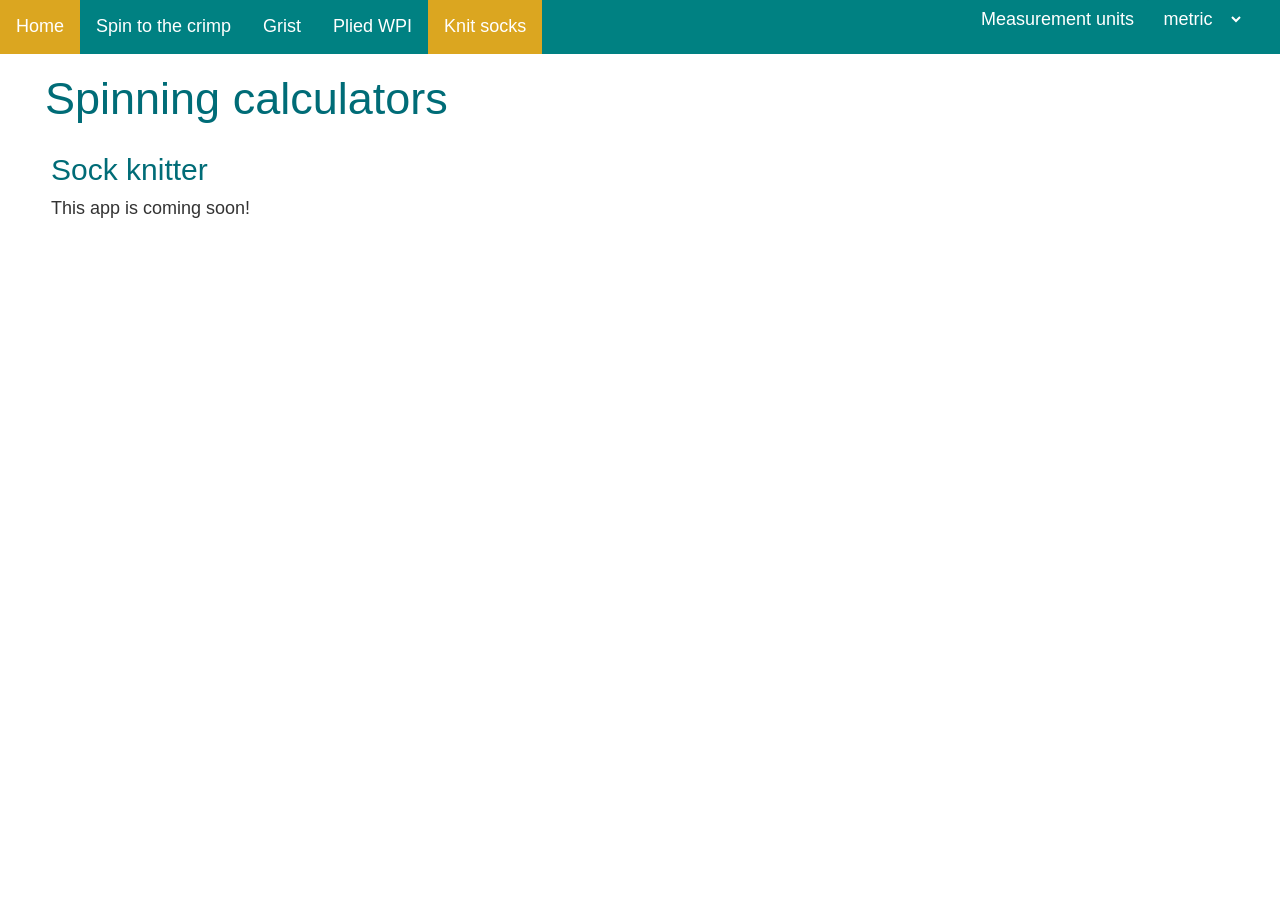
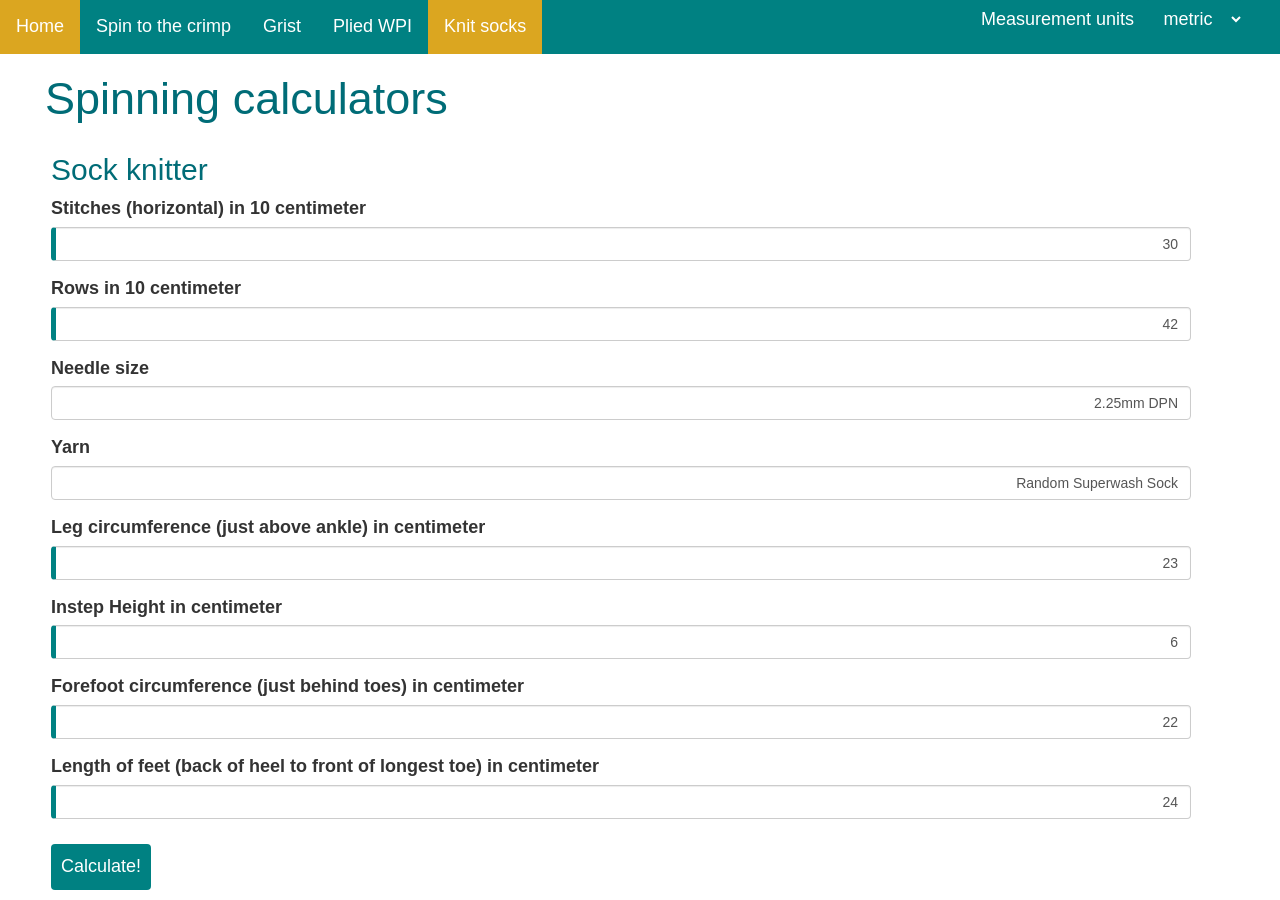
Before and after one commit to EvelineV/spinning, an Angular app: page /knitting/socks in a window 1280 px wide. Before the commit the page ends 800 px from the top, so only its background shows below. Built offline with nearby package versions, Linux system fonts and the light colour scheme.

Commit message:
add sock input form

```diff
--- a/src/app/knit-socks/knit-socks.component.html
+++ b/src/app/knit-socks/knit-socks.component.html
@@ -1,4 +1,56 @@
 <div class="container">
-    <h2>Sock knitter</h2>
-    <p>This app is coming soon!</p>
+  <h2>Sock knitter</h2>
+  <form (ngSubmit)="onSubmit()">
+    <div class="form-group">
+        <label for="horizontal_stitches">Stitches (horizontal) in {{ gaugeModel.horizontalDistance }} {{ this.converter.name }}</label>
+        <input type="number" class="form-control" id="horizontal_stitches" min=0 max=100 value=17 required
+            [(ngModel)]="gaugeModel.horizontalStitches" name="horizontal_stitches">
+    </div>
+
+    <div class="form-group">
+      <label for="vertical_stitches">Rows in {{ gaugeModel.verticalDistance }} {{ this.converter.name }}</label>
+      <input type="number" class="form-control" id="vertical_stitches" min=0 max=100 value=17 required
+          [(ngModel)]="gaugeModel.verticalStitches" name="vertical_stitches">
+    </div>
+
+    <div class="form-group">
+      <label for="needle">Needle size</label>
+      <input type="text" class="form-control" id="needle" name="needle" [(ngModel)]="gaugeModel.needle">
+    </div>
+
+    <div class="form-group">
+      <label for="yarn">Yarn</label>
+      <input type="text" class="form-control" id="yarn" name="yarn" [(ngModel)]="gaugeModel.yarn">
+    </div>
+
+    <div class="form-group">
+      <label for="leg_circumference">Leg circumference (just above ankle) in {{ this.converter.name }}</label>
+      <input type="number" class="form-control" id="leg_circumference" name="leg_circumference" min=10 max=60 required
+        [(ngModel)]="footModel.legCircumference">
+    </div>
+
+    <div class="form-group">
+      <label for="instep_height">Instep Height in {{ this.converter.name}}</label>
+      <input type="number" class="form-control" id="instep_height" name="instep_height" min=1 max=10 required
+        [(ngModel)]="footModel.instepHeight">
+    </div>
+
+    <div class="form-group">
+      <label for="forefoot_circumference">Forefoot circumference (just behind toes) in {{ this.converter.name }}</label>
+      <input type="number" class="form-control" id="forefoot_circumference" name="forefoot_circumference" min=10 max=60 required
+        [(ngModel)]="footModel.forefootCircumference">
+    </div>
+
+    <div class="form-group">
+      <label for="length">Length of feet (back of heel to front of longest toe) in {{ this.converter.name }}</label>
+      <input type="number" class="form-control" id="length" name="length" min=10 max=60 required
+        [(ngModel)]="footModel.length">
+    </div>
+
+    <button type="submit">Calculate!</button>
+  </form>
+
+  <div *ngIf="instructions" id="sock-instructions">
+
+  </div>
 </div>
--- a/src/app/knit-socks/knit-socks.component.ts
+++ b/src/app/knit-socks/knit-socks.component.ts
@@ -1,4 +1,29 @@
 import { Component, OnInit } from '@angular/core';
+import { UnitConverterService } from '../unit-converter.service';
+
+export class FootMeasurements {
+  constructor(
+    public legCircumference: number,
+    public instepHeight: number,
+    public forefootCircumference: number,
+    public length: number,
+  ){}
+}
+
+export class GaugeSettings {
+  constructor(
+    public horizontalDistance: number,
+    public verticalDistance: number,
+    public horizontalStitches: number,
+    public verticalStitches: number,
+    public needle: string,
+    public yarn: string,
+  ){}
+}
+
+const defaultDistanceInCM = 10;
+const defaultDistanceInInches = 4;
+const negativeEase = 10; // percent, only in width
 
 @Component({
   selector: 'app-knit-socks',
@@ -7,10 +32,59 @@ import { Component, OnInit } from '@angular/core';
 })
 export class KnitSocksComponent implements OnInit {
 
-  constructor() { }
+  converter: any;
+  footModel = new FootMeasurements(23, 6, 22, 24);
+  gaugeModel = new GaugeSettings(defaultDistanceInCM, defaultDistanceInCM, 30, 42, "2.25mm DPN", "Random Superwash Sock");
+  submitted = false;
+  instructions: any;
+
+  constructor(
+    public unitConverterService: UnitConverterService,
+  ) {
+    this.unitConverterService.selectedChange.subscribe((_value)=>{
+      // reset converters
+      this.gaugeModel.horizontalStitches = this.gaugeModel.horizontalStitches * this.converter.factor;
+      this.gaugeModel.horizontalDistance = this.gaugeModel.horizontalDistance * this.converter.factor;
+      this.gaugeModel.verticalStitches = this.gaugeModel.verticalStitches * this.converter.factor;
+      this.gaugeModel.verticalDistance = this.gaugeModel.verticalDistance * this.converter.factor;
+      this.footModel.forefootCircumference = this.footModel.forefootCircumference * this.converter.factor;
+      this.footModel.instepHeight = this.footModel.instepHeight * this.converter.factor;
+      this.footModel.legCircumference = this.footModel.legCircumference * this.converter.factor;
+      this.footModel.length = this.footModel.length * this.converter.factor;
+
+      // update converters
+      this.converter = unitConverterService.getConverters()['short_length'];
+
+      // set initial measurements according to new converters
+      this.gaugeModel.horizontalStitches = this.gaugeModel.horizontalStitches / this.converter.factor;
+      this.gaugeModel.horizontalDistance = this.gaugeModel.horizontalDistance / this.converter.factor;
+      this.gaugeModel.verticalStitches = this.gaugeModel.verticalStitches / this.converter.factor;
+      this.gaugeModel.verticalDistance = this.gaugeModel.verticalDistance / this.converter.factor;
+      this.footModel.forefootCircumference = this.footModel.forefootCircumference / this.converter.factor;
+      this.footModel.instepHeight = this.footModel.instepHeight / this.converter.factor;
+      this.footModel.legCircumference = this.footModel.legCircumference / this.converter.factor;
+      this.footModel.length = this.footModel.length / this.converter.factor;
+
+      // update calculation
+      this.instructions = KnitSocksComponent.calculate(this.gaugeModel, this.footModel);
+    });
+  }
 
   ngOnInit(): void {
-    console.log("coming soon!")
+    this.converter = this.unitConverterService.getConverters()['short_length'];
+    if (this.converter.name == "inches") {
+      // if we are already on imperial when this page is loaded, set the initial values to inches
+      this.gaugeModel.horizontalDistance = defaultDistanceInInches;
+      this.gaugeModel.verticalDistance = defaultDistanceInInches;
+    }
+    this.instructions = KnitSocksComponent.calculate(this.gaugeModel, this.footModel);
   }
 
+  static calculate(gauge: GaugeSettings, foot: FootMeasurements): any {
+    return {}
+  }
+
+  onSubmit(): void{
+    this.instructions = KnitSocksComponent.calculate(this.gaugeModel, this.footModel);
+  }
 }
```
Also changed, not shown: src/app/roundUpToMultiple.utils.ts (added, +7 -0 lines), 1 other file (tests, documents, lock files or other folders).
